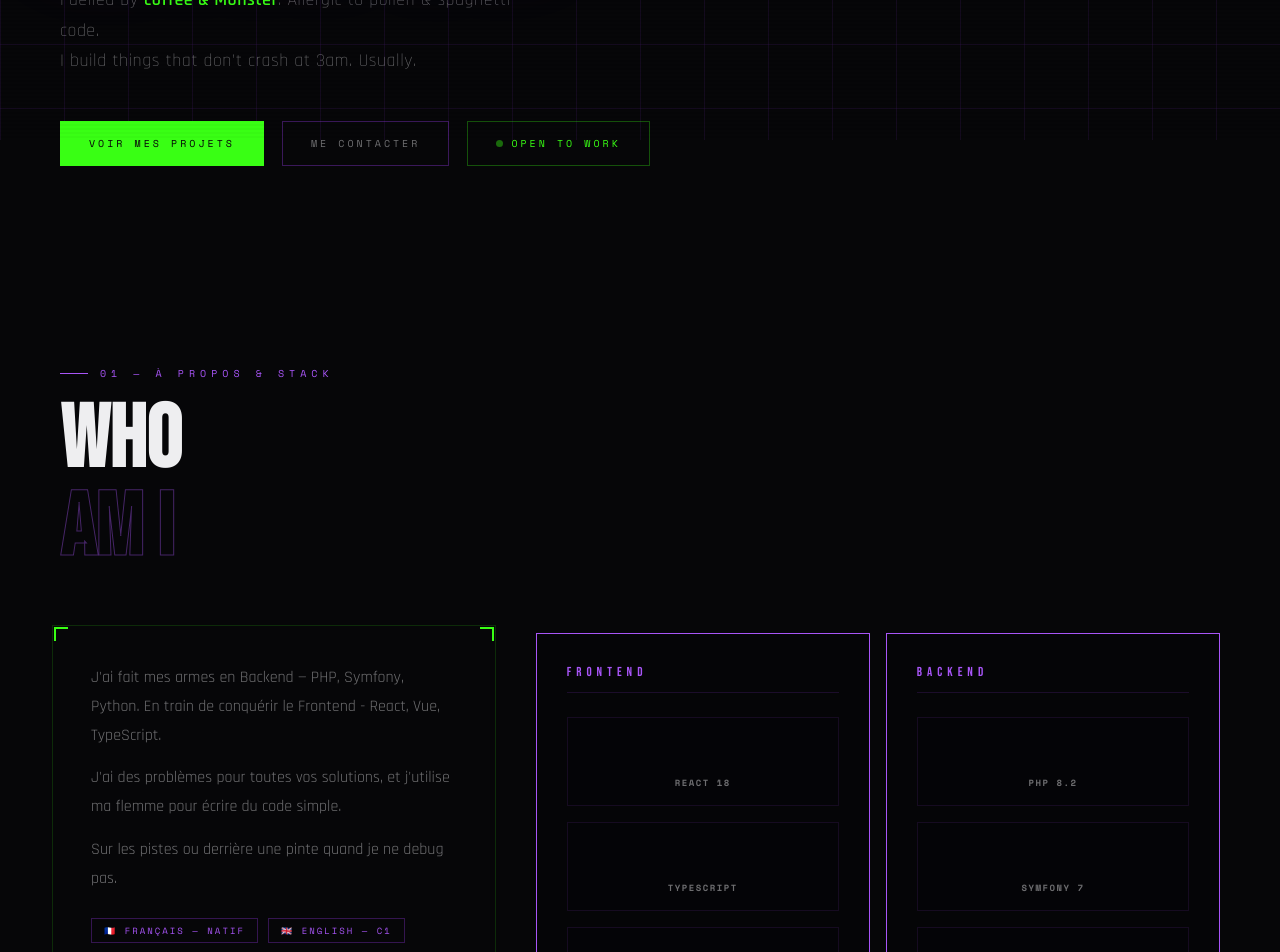
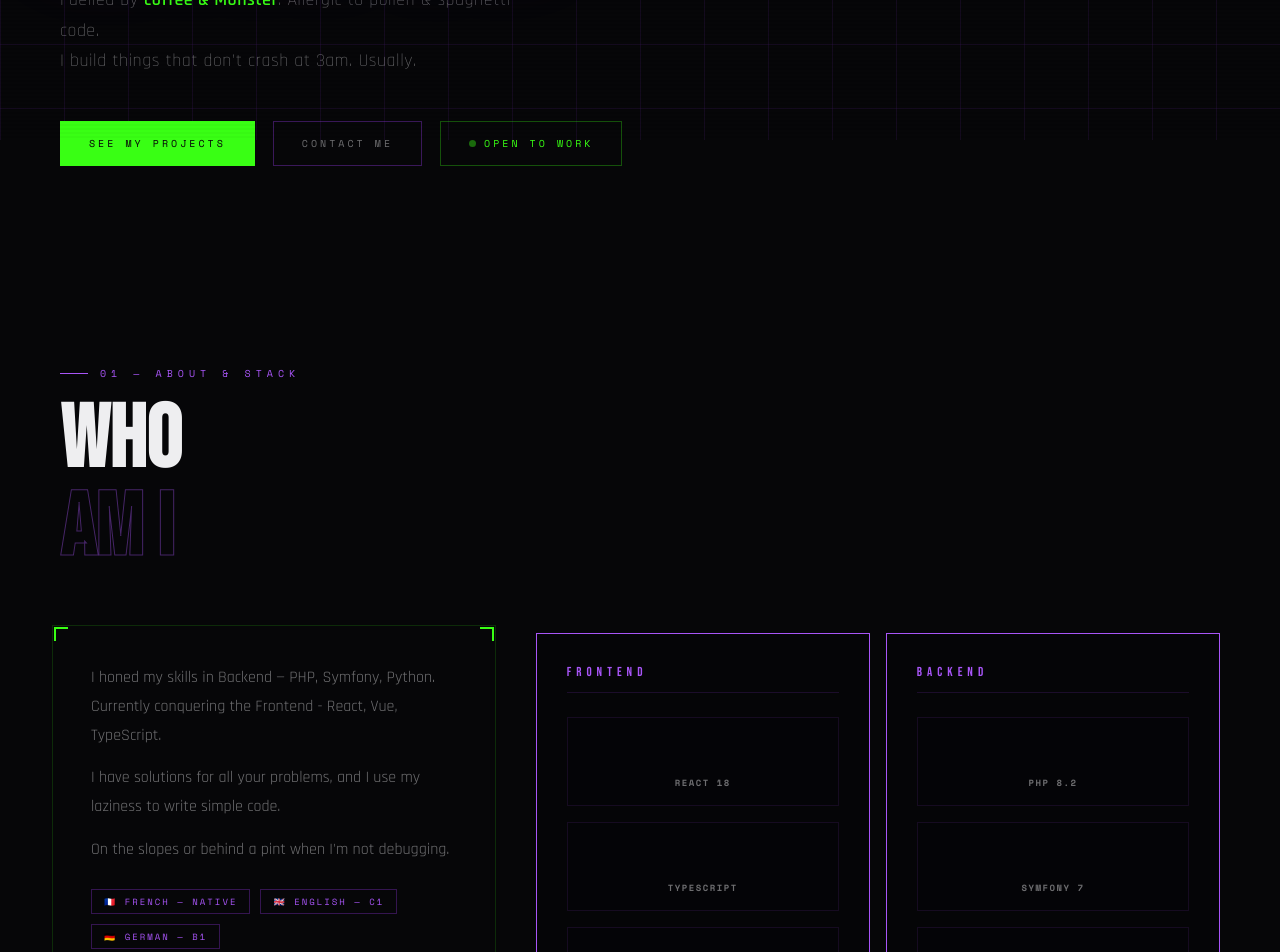
Before and after one commit to lea-dieudonat/portfolio, a React (Vite) app: page / in a window 1280 px wide. Shown: the part 660-1612 px from the top of the page. Built offline with nearby package versions, Linux system fonts and the light colour scheme; some icons are missing.

Commit message:
feat: update French text to English in About, Experience, Projects sections and enhance portfolio descriptions for clarity

```diff
--- a/src/components/About.tsx
+++ b/src/components/About.tsx
@@ -143,7 +143,7 @@ export default function About() {
 
   return (
     <section id="about">
-      <div className="section-label">01 — À propos & Stack</div>
+      <div className="section-label">01 — About & Stack</div>
       <h2 className="section-title">
         WHO
         <br />
--- a/src/components/Experience.tsx
+++ b/src/components/Experience.tsx
@@ -4,7 +4,7 @@ import { useScrollFade } from "../hooks/useScrollFade";
 export default function Experience() {
   return (
     <section id="experience">
-      <div className="section-label">02 — Expériences</div>
+      <div className="section-label">02 — Experience</div>
       <h2 className="section-title">
         MY
         <br />
--- a/src/components/Hero.tsx
+++ b/src/components/Hero.tsx
@@ -24,10 +24,10 @@ export default function Hero() {
         </p>
         <div className="hero-cta">
           <a href="#projects" className="btn btn-green">
-            Voir mes projets
+            See my projects
           </a>
           <a href="#contact" className="btn btn-ghost">
-            Me contacter
+            Contact me
           </a>
           <div className="status-badge status-badge-lg">
             <div className="status-dot" />
--- a/src/components/Projects.tsx
+++ b/src/components/Projects.tsx
@@ -4,7 +4,7 @@ import { useScrollFade } from "../hooks/useScrollFade";
 export default function Projects() {
   return (
     <section id="projects">
-      <div className="section-label">03 — Projets</div>
+      <div className="section-label">03 — Projects</div>
       <h2 className="section-title">
         MY
         <br />
--- a/src/data/portfolio.ts
+++ b/src/data/portfolio.ts
@@ -10,14 +10,14 @@ export const meta = {
 
 export const about = {
   bio: [
-    "J'ai fait mes armes en Backend — PHP, Symfony, Python. En train de conquérir le Frontend - React, Vue, TypeScript.",
-    "J'ai des problèmes pour toutes vos solutions, et j'utilise ma flemme pour écrire du code simple.",
-    "Sur les pistes ou derrière une pinte quand je ne debug pas.",
+    "I honed my skills in Backend — PHP, Symfony, Python. Currently conquering the Frontend - React, Vue, TypeScript.",
+    "I have solutions for all your problems, and I use my laziness to write simple code.",
+    "On the slopes or behind a pint when I'm not debugging.",
   ],
   languages: [
-    { flag: "🇫🇷", label: "Français", level: "Natif" },
+    { flag: "🇫🇷", label: "French", level: "Native" },
     { flag: "🇬🇧", label: "English", level: "C1" },
-    { flag: "🇩🇪", label: "Deutsch", level: "B1" },
+    { flag: "🇩🇪", label: "German", level: "B1" },
   ],
 };
 
@@ -64,7 +64,7 @@ export const projects = [
   {
     num: "01",
     title: "WinterShop",
-    desc: "Plateforme e-commerce full-stack pour équipements de sports d'hiver. Gestion de catalogue, panier persistant côté serveur, checkout Stripe, authentification JWT, i18n FR/EN, interface admin EasyAdmin, tests fonctionnels PHPUnit.",
+    desc: "Full-stack e-commerce platform for winter sports equipment. Catalog management, server-side persistent cart, Stripe checkout, JWT authentication, i18n FR/EN, EasyAdmin admin interface, PHPUnit functional tests.",
     links: [
       { label: "Frontend →", url: "https://github.com/lea-dieudonat/wintershop-front" },
       { label: "Backend →", url: "https://github.com/lea-dieudonat/wintershop-back" },
@@ -85,7 +85,7 @@ export const projects = [
   {
     num: "02",
     title: "Snow Companion",
-    desc: "Plateforme de tracking et planification pour riders (ski / snowboard). Création et suivi de sessions, statistiques de progression, recherche de stations. Stack JS full-stack moderne.",
+    desc: "Full-stack web app to track ski sessions and equipment maintenance. Real-time weather data, JWT authentication, responsive design, admin dashboard, Dockerized deployment.",
     links: [
       { label: "Frontend →", url: "https://github.com/lea-dieudonat/snow-companion-front" },
       { label: "Backend →", url: "https://github.com/lea-dieudonat/snow-companion-backend" },
@@ -110,9 +110,9 @@ export const experiences = [
     role: "Full-Stack Developer",
     stack: "Symfony · PHP · React.js · PHPUnit · Cypress",
     points: [
-      "<strong>Instauré les process qualité de zéro</strong> : tests automatisés PHPUnit backend + Cypress E2E, principes SOLID/DRY, code reviews systématiques.",
-      "Créé toute la documentation technique pour rationaliser l'onboarding et la maintenance.",
-      "Facilité les cérémonies Scrum et contribution à la migration d'une architecture monolithique vers une API REST moderne.",
+      "<strong>Established quality processes from scratch</strong>: automated PHPUnit backend tests + Cypress E2E, SOLID/DRY principles, systematic code reviews.",
+      "Created all technical documentation to streamline onboarding and maintenance.",
+      "Facilitated Scrum ceremonies and contributed to the migration from a monolithic architecture to a modern REST API.",
     ],
   },
   {
@@ -121,11 +121,11 @@ export const experiences = [
     role: "Full-Stack Developer",
     stack: "Symfony · PHP · Python · JavaScript · MySQL",
     points: [
-      "<strong>Construit de zéro</strong> un dashboard SaaS B2B pour la gestion et le monitoring de dispositifs de physiothérapie déployés en cabinets médicaux.",
-      "Equipe R&D de 5 : définition des user stories, spécifications techniques, décisions produit.",
-      "<strong>Architecturé des connexions socket temps réel</strong> pour le monitoring sur des réseaux instables ou internationaux (Corée du Sud, USA).",
-      "Stabilisation du serveur socket de crashs aléatoires à <strong>99.999% de disponibilité</strong> — debugging de fuites mémoire, race conditions, monitoring.",
-      "Conformité <strong>IEC 62304</strong> (logiciel médical) et RGPD tout au long de l'évolution de la plateforme.",
+      "<strong>Built from scratch</strong> a B2B SaaS dashboard for managing and monitoring physiotherapy devices deployed in medical offices.",
+      "R&D team of 5: defined user stories, technical specifications, product decisions.",
+      "<strong>Architected real-time socket connections</strong> for monitoring on unstable or international networks (South Korea, USA).",
+      "Stabilized the socket server from random crashes to <strong>99.999% uptime</strong> — debugging memory leaks, race conditions, monitoring.",
+      "Ensured <strong>IEC 62304</strong> (medical software) and GDPR compliance throughout the platform's evolution.",
     ],
   },
 ];
```
